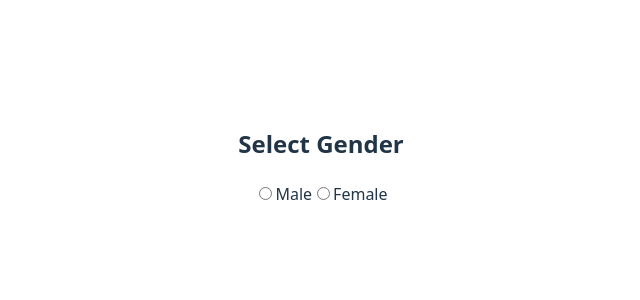
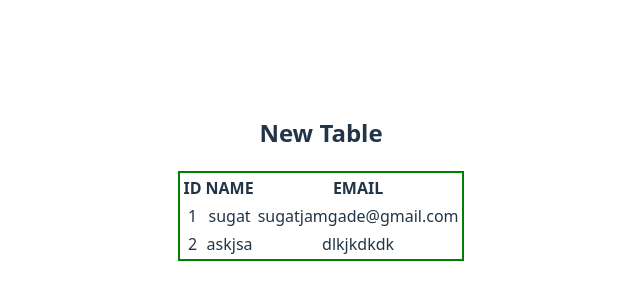
Before and after one commit to sugathub/react-learning, a React (Vite) app: page / in a window 1280 px wide. Shown: the part 222-522 px from the top of the page, without its empty margins (319-959 px from the left). Built offline with nearby package versions, Linux system fonts and the light colour scheme.

Commit message:
table is create

```diff
--- a/src/App.jsx
+++ b/src/App.jsx
@@ -1,6 +1,7 @@
 
 import './App.css'
-import RedioBox from './RedioBox'
+import { Table } from './Table'
+
 
 
 function App() {
@@ -8,7 +9,7 @@ function App() {
   return (
     <>
 
-<RedioBox />
+<Table />
 
     </>
   )
--- a/src/RedioBox.jsx
+++ b/src/RedioBox.jsx
@@ -2,7 +2,7 @@ import React, { useState } from 'react'
 
 const RedioBox = () => {
 
- const [gender,setGender]=useState();
+ const [gender,setGender]=useState("Male");
  const update= (event)=>{
     setGender(event.target.value);
 
@@ -14,10 +14,10 @@ const RedioBox = () => {
 
    <>
 <h2>Select Gender</h2>
-<input onClick={update} type="radio" name="Gender" id="male"  value="Male" />
+<input onClick={update} type="radio" name="Gender" id="male"  value="Male"  checked={gender == "Male"}/>
 <label htmlFor="male">Male</label>
 
-<input onClick={update} type="radio" name="Gender" id="female" value="Female" />
+<input onClick={update} type="radio" name="Gender" id="female" value="Female"  checked={gender == "Female"} />
 <label htmlFor="female">Female</label>
    <br /><br />
    <h2>{gender}</h2>
--- /dev/null
+++ b/src/Table.jsx
@@ -0,0 +1,61 @@
+import React from 'react'
+
+export const Table = () => {
+
+    const student =[
+        {   id:1,
+            name:"sugat",
+            email:"sugatjamgade@gmail.com",
+
+        },
+        {
+            id:2,
+            name:"askjsa",
+            email:"dlkjkdkdk",
+        }
+    ]
+
+
+
+    return (
+        <>
+
+        <h2>New Table</h2>
+        <table style={{border:"2px solid green"}}>
+            <thead>
+                <tr>
+                    <th>ID</th>
+                    <th>NAME</th>
+                    <th>EMAIL</th>
+                </tr>
+
+            </thead>
+            <tbody>
+               {
+                student.map((item)=>(                    <tr key={item.id}>
+                        <td>{item.id}</td>
+                        <td>{item.name}</td>
+                        <td>{item.email}</td>
+                    </tr>
+                ))
+               }
+
+
+            </tbody>
+        </table>
+
+
+
+
+
+
+
+
+
+
+
+
+
+        </>
+    )
+}
```
